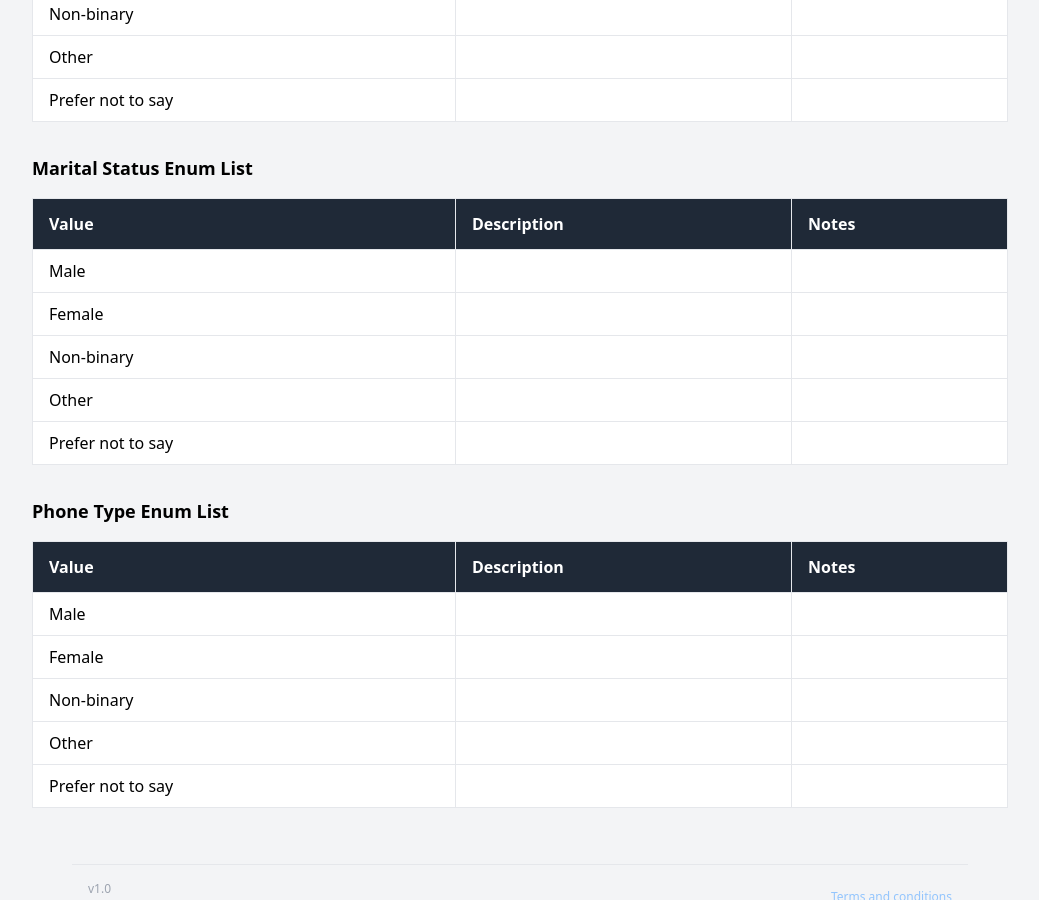
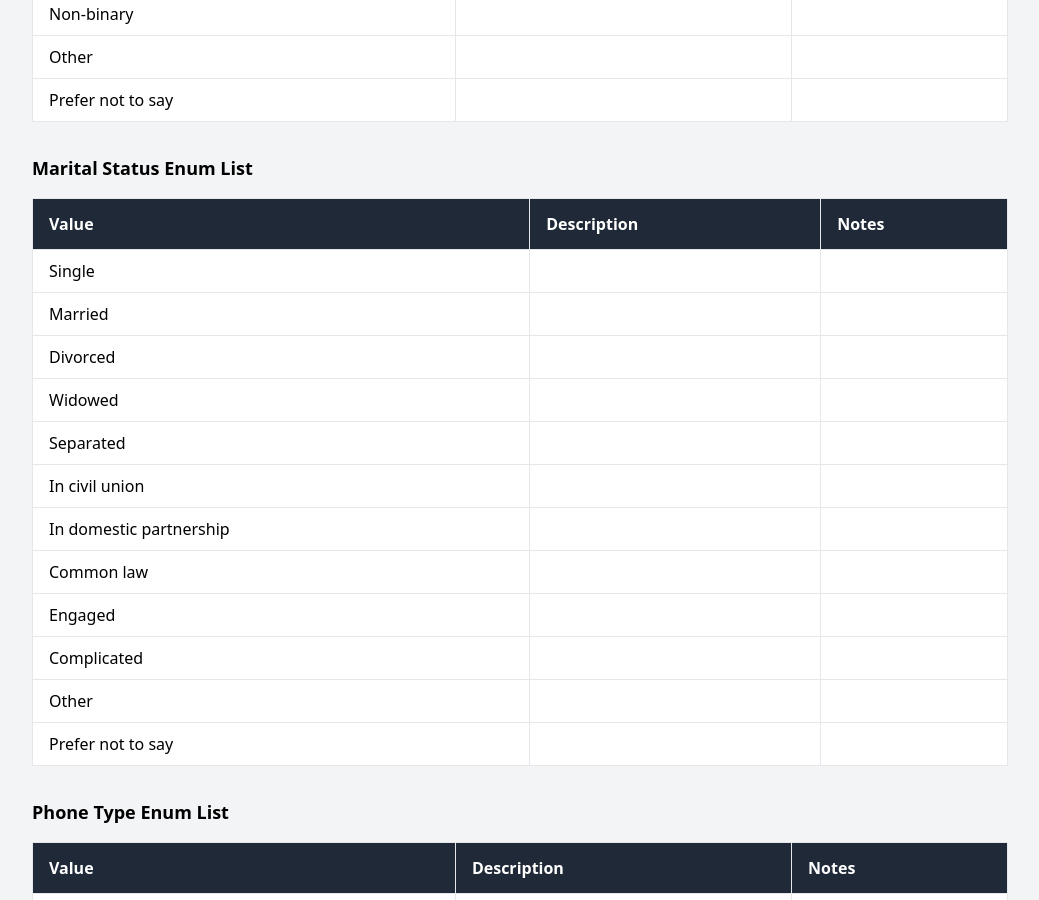
Before and after one commit to TalentLift/schema_for_data_exchange, a Jekyll site: the page built from schema.md, in a window 1280 px wide and 900 px high, scrolled down 7954 px. Shown: the whole window, without its empty margins (120-1159 px from the left). Built offline with Jekyll 4.4.1, drawn with Linux system fonts in a browser that asks for light colours.

Commit message:
Fix marital status enum

```diff
--- /dev/null
+++ b/_data/marital_status_enum.yml
@@ -0,0 +1,49 @@
+# _data/marital_status_enum.yml
+
+- field: Single
+  description: ''
+  notes: ''
+
+- field: Married
+  description: ''
+  notes: ''
+
+- field: Divorced
+  description: ''
+  notes: ''
+
+- field: Widowed
+  description: ''
+  notes: ''
+
+- field: Separated
+  description: ''
+  notes: ''
+
+- field: In civil union
+  description: ''
+  notes: ''
+
+- field: In domestic partnership
+  description: ''
+  notes: ''
+
+- field: Common law
+  description: ''
+  notes: ''
+
+- field: Engaged
+  description: ''
+  notes: ''
+
+- field: Complicated
+  description: ''
+  notes: ''
+
+- field: Other
+  description: ''
+  notes: ''
+
+- field: Prefer not to say
+  description: ''
+  notes: ''
--- a/_includes/marital-status-enum-table.html
+++ b/_includes/marital-status-enum-table.html
@@ -10,7 +10,7 @@
       </tr>
     </thead>
     <tbody class="bg-white divide-y divide-gray-200">
-      {% for item in site.data.gender_enum %}
+      {% for item in site.data.marital_status_enum %}
         <tr class="hover:bg-gray-100">
           <td class="border px-4 py-2">{{ item.field }}</td>
           <td class="border px-4 py-2">{{ item.description }}</td>
```
